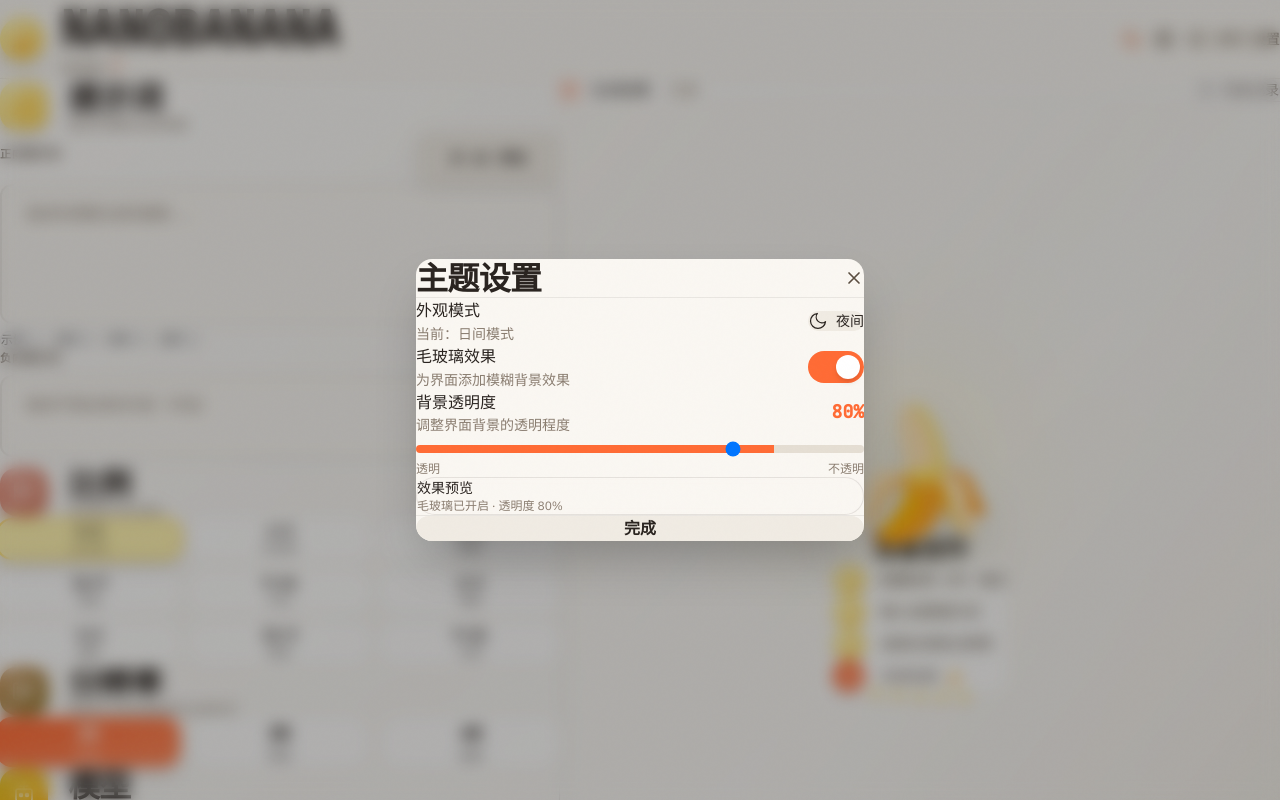
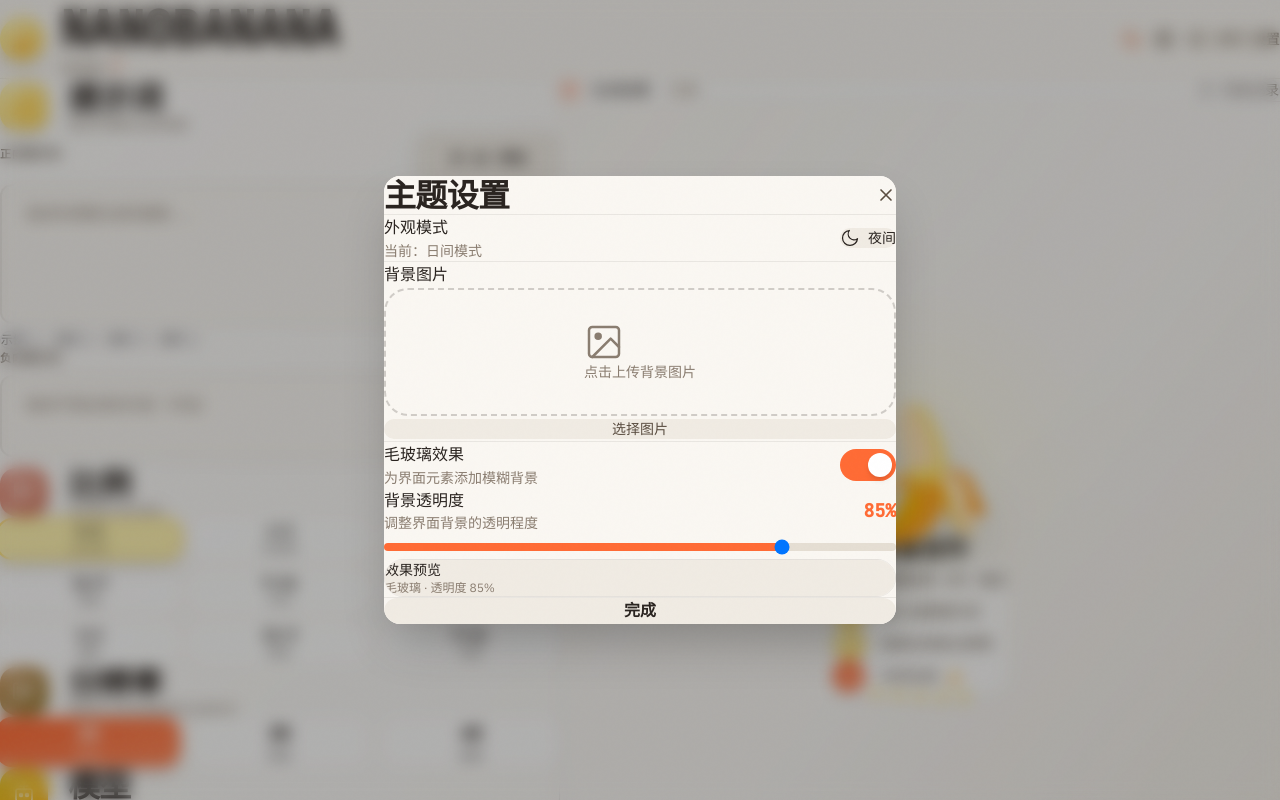
Before and after one commit to tebiesu/firstGit, a Next.js app in the folder nanobanana/: page / in a window 1280 px wide. Both pictures are taken after a click on the button 1164 px from the left and 38 px from the top of the page. Shown: the top 800 px of the page. Built offline with nearby package versions, Linux system fonts and the light colour scheme.

Commit message:
feat: 背景图片上传和毛玻璃透明度设置
- 新增背景图片上传功能（支持拖拽或点击上传）
- 背景图片自动存储到 localStorage（Base64）
- 新增背景模糊滑块控制
- 毛玻璃效果和透明度应用到整个界面
- 实时预览效果

```diff
--- a/nanobanana/src/app/page.tsx
+++ b/nanobanana/src/app/page.tsx
@@ -8,6 +8,7 @@ import ImageDisplay from '@/components/ImageDisplay';
 import PromptOptimizer from '@/components/PromptOptimizer';
 import ThemeSettingsPanel from '@/components/ThemeSettingsPanel';
 import { saveImage, type StoredImage } from '@/lib/imageStorage';
+import { useTheme } from '@/contexts/ThemeContext';
 
 export type ApiFormat = 'images' | 'chat';
 
@@ -400,13 +401,41 @@ export default function Home() {
     setParams(prev => ({ ...prev, prompt }));
   };
 
+  // 获取主题设置
+  const { settings } = useTheme();
+
   return (
-    <div className="min-h-screen flex flex-col bg-gradient-to-br from-[var(--color-bg-primary)] via-[var(--color-bg-secondary)] to-[var(--color-bg-primary)]">
-      <Header
-        onApiClick={() => setShowApiPanel(!showApiPanel)}
-        isApiConfigured={!!apiConfig.endpoint && !!apiConfig.apiKey}
-        onThemeClick={() => setShowThemeSettings(true)}
+    <div className="min-h-screen flex flex-col relative">
+      {/* 背景图片层 */}
+      {settings.backgroundImage && (
+        <div
+          className="fixed inset-0 bg-cover bg-center transition-all duration-500"
+          style={{
+            backgroundImage: `url(${settings.backgroundImage})`,
+            filter: `blur(${settings.backgroundBlur}px)`,
+            transform: `scale(${settings.backgroundScale / 100})`
+          }}
+        />
+      )}
+
+      {/* 渐变背景层 */}
+      <div
+        className="fixed inset-0 transition-opacity duration-300"
+        style={{
+          background: settings.backgroundImage
+            ? `linear-gradient(135deg, rgba(var(--color-bg-primary-rgb, 250, 247, 242), ${settings.transparency / 100}) 0%, rgba(var(--color-bg-secondary-rgb, 240, 235, 227), ${settings.transparency / 100}) 100%)`
+            : 'linear-gradient(135deg, var(--color-bg-primary) 0%, var(--color-bg-secondary) 100%)',
+          backdropFilter: settings.glassEffect ? 'blur(var(--glass-blur, 16px))' : 'none'
+        }}
       />
+
+      {/* 内容层 */}
+      <div className="relative z-10 flex flex-col min-h-screen">
+        <Header
+          onApiClick={() => setShowApiPanel(!showApiPanel)}
+          isApiConfigured={!!apiConfig.endpoint && !!apiConfig.apiKey}
+          onThemeClick={() => setShowThemeSettings(true)}
+        />
 
       <main className="flex-1 flex flex-col lg:flex-row gap-0">
         {/* Left Panel - Controls */}
@@ -484,6 +513,7 @@ export default function Home() {
         isOpen={showThemeSettings}
         onClose={() => setShowThemeSettings(false)}
       />
+      </div>
     </div>
   );
 }
--- a/nanobanana/src/components/ThemeSettingsPanel.tsx
+++ b/nanobanana/src/components/ThemeSettingsPanel.tsx
@@ -1,5 +1,6 @@
 'use client';
 
+import { useRef } from 'react';
 import { useTheme } from '@/contexts/ThemeContext';
 import { Icons } from './Icons';
 
@@ -10,8 +11,39 @@ interface ThemeSettingsPanelProps {
 
 export default function ThemeSettingsPanel({ isOpen, onClose }: ThemeSettingsPanelProps) {
   const { theme, toggleTheme, settings, updateSettings } = useTheme();
+  const fileInputRef = useRef<HTMLInputElement>(null);
 
   if (!isOpen) return null;
+
+  // 处理图片上传
+  const handleImageUpload = (e: React.ChangeEvent<HTMLInputElement>) => {
+    const file = e.target.files?.[0];
+    if (!file) return;
+
+    // 检查文件类型
+    if (!file.type.startsWith('image/')) {
+      alert('请选择图片文件');
+      return;
+    }
+
+    // 检查文件大小 (最大 5MB)
+    if (file.size > 5 * 1024 * 1024) {
+      alert('图片大小不能超过 5MB');
+      return;
+    }
+
+    const reader = new FileReader();
+    reader.onload = (event) => {
+      const result = event.target?.result as string;
+      updateSettings({ backgroundImage: result });
+    };
+    reader.readAsDataURL(file);
+  };
+
+  // 清除背景图片
+  const clearBackgroundImage = () => {
+    updateSettings({ backgroundImage: '' });
+  };
 
   return (
     <div className="fixed inset-0 z-[100] flex items-center justify-center">
@@ -23,7 +55,7 @@ export default function ThemeSettingsPanel({ isOpen, onClose }: ThemeSettingsPan
 
       {/* Panel */}
       <div
-        className="relative w-full max-w-md mx-4 rounded-2xl shadow-2xl animate-fade-scale overflow-hidden"
+        className="relative w-full max-w-lg mx-4 rounded-2xl shadow-2xl animate-fade-scale overflow-hidden max-h-[90vh] overflow-y-auto"
         style={{
           backgroundColor: 'var(--color-bg-primary)',
           border: '1px solid var(--border-light)'
@@ -31,8 +63,11 @@ export default function ThemeSettingsPanel({ isOpen, onClose }: ThemeSettingsPan
       >
         {/* Header */}
         <div
-          className="flex items-center justify-between px-6 py-4 border-b"
-          style={{ borderColor: 'rgba(42, 36, 32, 0.08)' }}
+          className="sticky top-0 z-10 flex items-center justify-between px-6 py-4 border-b backdrop-blur-sm"
+          style={{
+            borderColor: 'rgba(42, 36, 32, 0.08)',
+            backgroundColor: 'rgba(var(--color-bg-primary-rgb, 250, 247, 242), 0.9)'
+          }}
         >
           <h2
             className="text-lg font-bold font-mono"
@@ -84,6 +119,117 @@ export default function ThemeSettingsPanel({ isOpen, onClose }: ThemeSettingsPan
             </button>
           </div>
 
+          {/* 分割线 */}
+          <div className="border-t" style={{ borderColor: 'rgba(42, 36, 32, 0.08)' }} />
+
+          {/* 背景图片 */}
+          <div>
+            <div
+              className="font-medium mb-3"
+              style={{ color: 'var(--color-text-primary)' }}
+            >
+              背景图片
+            </div>
+
+            {/* 图片预览 */}
+            {settings.backgroundImage ? (
+              <div className="relative group">
+                <div
+                  className="w-full h-32 rounded-xl bg-cover bg-center border"
+                  style={{
+                    backgroundImage: `url(${settings.backgroundImage})`,
+                    borderColor: 'rgba(42, 36, 32, 0.1)'
+                  }}
+                />
+                <button
+                  onClick={clearBackgroundImage}
+                  className="absolute top-2 right-2 p-2 bg-black/50 rounded-lg opacity-0 group-hover:opacity-100 transition-opacity duration-200"
+                  title="移除背景"
+                >
+                  <div className="w-4 h-4 text-white">{Icons.trash}</div>
+                </button>
+              </div>
+            ) : (
+              <div
+                className="w-full h-32 rounded-xl border-2 border-dashed flex items-center justify-center cursor-pointer hover:border-[var(--color-accent-highlight)] transition-colors duration-200"
+                style={{ borderColor: 'rgba(42, 36, 32, 0.2)' }}
+                onClick={() => fileInputRef.current?.click()}
+              >
+                <div className="text-center">
+                  <div className="w-10 h-10 mx-auto mb-2" style={{ color: 'var(--color-text-muted)' }}>
+                    {Icons.image}
+                  </div>
+                  <div style={{ color: 'var(--color-text-muted)' }} className="text-sm">
+                    点击上传背景图片
+                  </div>
+                </div>
+              </div>
+            )}
+
+            {/* 隐藏的文件输入 */}
+            <input
+              ref={fileInputRef}
+              type="file"
+              accept="image/*"
+              onChange={handleImageUpload}
+              className="hidden"
+            />
+
+            {/* 上传按钮 */}
+            <button
+              onClick={() => fileInputRef.current?.click()}
+              className="w-full mt-3 py-2.5 rounded-xl font-mono text-sm transition-all duration-300"
+              style={{
+                backgroundColor: 'var(--color-bg-secondary)',
+                color: 'var(--color-text-secondary)'
+              }}
+            >
+              {settings.backgroundImage ? '更换图片' : '选择图片'}
+            </button>
+          </div>
+
+          {/* 背景模糊 */}
+          {settings.backgroundImage && (
+            <div>
+              <div className="flex items-center justify-between mb-3">
+                <div>
+                  <div
+                    className="font-medium"
+                    style={{ color: 'var(--color-text-primary)' }}
+                  >
+                    背景模糊
+                  </div>
+                  <div
+                    className="text-sm mt-1"
+                    style={{ color: 'var(--color-text-muted)' }}
+                  >
+                    模糊背景图片
+                  </div>
+                </div>
+                <span
+                  className="font-mono text-lg font-bold"
+                  style={{ color: 'var(--color-accent-highlight)' }}
+                >
+                  {settings.backgroundBlur}px
+                </span>
+              </div>
+              <input
+                type="range"
+                min="0"
+                max="20"
+                value={settings.backgroundBlur}
+                onChange={(e) => updateSettings({ backgroundBlur: parseInt(e.target.value) })}
+                className="w-full h-2 rounded-full appearance-none cursor-pointer"
+                style={{
+                  background: `linear-gradient(to right, var(--color-accent-highlight) ${settings.backgroundBlur / 20 * 100}%, var(--color-bg-tertiary) ${settings.backgroundBlur / 20 * 100}%)`
+                }}
+              />
+            </div>
+          )}
+
+          {/* 分割线 */}
+          <div className="border-t" style={{ borderColor: 'rgba(42, 36, 32, 0.08)' }} />
+
           {/* 毛玻璃效果 */}
           <div className="flex items-center justify-between">
             <div>
@@ -97,14 +243,17 @@ export default function ThemeSettingsPanel({ isOpen, onClose }: ThemeSettingsPan
                 className="text-sm mt-1"
                 style={{ color: 'var(--color-text-muted)' }}
               >
-                为界面添加模糊背景效果
+                为界面元素添加模糊背景
               </div>
             </div>
             <button
               onClick={() => updateSettings({ glassEffect: !settings.glassEffect })}
               className={`relative w-14 h-8 rounded-full transition-all duration-300 ${
-                settings.glassEffect ? 'bg-[var(--color-accent-highlight)]' : 'bg-gray-300'
+                settings.glassEffect ? '' : 'opacity-60'
               }`}
+              style={{
+                backgroundColor: settings.glassEffect ? 'var(--color-accent-highlight)' : 'var(--color-bg-tertiary)'
+              }}
             >
               <div
                 className={`absolute top-1 w-6 h-6 bg-white rounded-full shadow-md transition-all duration-300 ${
@@ -146,32 +295,38 @@ export default function ThemeSettingsPanel({ isOpen, onClose }: ThemeSettingsPan
               onChange={(e) => updateSettings({ transparency: parseInt(e.target.value) })}
               className="w-full h-2 rounded-full appearance-none cursor-pointer"
               style={{
-                background: `linear-gradient(to right, var(--color-accent-highlight) ${settings.transparency}%, var(--color-bg-tertiary) ${settings.transparency}%)`
+                background: `linear-gradient(to right, var(--color-accent-highlight) ${(settings.transparency - 30) / 70 * 100}%, var(--color-bg-tertiary) ${(settings.transparency - 30) / 70 * 100}%)`
               }}
             />
-            <div className="flex justify-between mt-2">
-              <span
-                className="text-xs"
-                style={{ color: 'var(--color-text-muted)' }}
-              >
-                透明
-              </span>
-              <span
-                className="text-xs"
-                style={{ color: 'var(--color-text-muted)' }}
-              >
-                不透明
-              </span>
-            </div>
           </div>
 
           {/* 预览 */}
           <div
-            className="p-4 rounded-xl border transition-all duration-300"
+            className="relative overflow-hidden rounded-xl border transition-all duration-300"
             style={{
-              backgroundColor: `rgba(var(--preview-bg, 250, 247, 242), ${settings.transparency / 100})`,
-              backdropFilter: settings.glassEffect ? 'blur(16px)' : 'none',
               borderColor: 'rgba(42, 36, 32, 0.1)'
+            }}
+          >
+            {/* 背景层 */}
+            {settings.backgroundImage && (
+              <div
+                className="absolute inset-0 bg-cover bg-center"
+                style={{
+                  backgroundImage: `url(${settings.backgroundImage})`,
+                  filter: `blur(${settings.backgroundBlur}px)`,
+                  transform: `scale(${settings.backgroundScale / 100})`
+                }}
+              />
+            )}
+
+            {/* 内容层 */}
+            <div
+              className="relative p-4 transition-all duration-300"
+              style={{
+                backgroundColor: settings.backgroundImage
+                  ? `rgba(var(--color-bg-primary-rgb, 250, 247, 242), ${settings.transparency / 100})`
+                  : 'var(--color-bg-secondary)',
+                backdropFilter: settings.glassEffect ? 'blur(16px)' : 'none'
               }}
             >
               <div
@@ -184,15 +339,20 @@ export default function ThemeSettingsPanel({ isOpen, onClose }: ThemeSettingsPan
                 className="text-xs mt-1"
                 style={{ color: 'var(--color-text-muted)' }}
               >
-              {settings.glassEffect ? '毛玻璃已开启' : '毛玻璃已关闭'} · 透明度 {settings.transparency}%
+                {settings.glassEffect ? '毛玻璃' : '无毛玻璃'} · 透明度 {settings.transparency}%
+                {settings.backgroundImage && ` · 背景模糊 ${settings.backgroundBlur}px`}
+              </div>
             </div>
           </div>
         </div>
 
         {/* Footer */}
         <div
-          className="px-6 py-4 border-t"
-          style={{ borderColor: 'rgba(42, 36, 32, 0.08)' }}
+          className="sticky bottom-0 px-6 py-4 border-t backdrop-blur-sm"
+          style={{
+            borderColor: 'rgba(42, 36, 32, 0.08)',
+            backgroundColor: 'rgba(var(--color-bg-primary-rgb, 250, 247, 242), 0.9)'
+          }}
         >
           <button
             onClick={onClose}
--- a/nanobanana/src/contexts/ThemeContext.tsx
+++ b/nanobanana/src/contexts/ThemeContext.tsx
@@ -5,8 +5,11 @@ import { createContext, useContext, useEffect, useState, ReactNode } from 'react
 type Theme = 'light' | 'dark';
 
 interface ThemeSettings {
-  glassEffect: boolean;    // 毛玻璃效果
-  transparency: number;    // 透明度 0-100
+  glassEffect: boolean;      // 毛玻璃效果
+  transparency: number;      // 透明度 0-100
+  backgroundImage: string;   // 背景图片 URL
+  backgroundBlur: number;    // 背景模糊程度 0-20
+  backgroundScale: number;   // 背景缩放 100-200
 }
 
 interface ThemeContextType {
@@ -21,7 +24,10 @@ const ThemeContext = createContext<ThemeContextType | undefined>(undefined);
 
 const DEFAULT_SETTINGS: ThemeSettings = {
   glassEffect: true,
-  transparency: 80,
+  transparency: 85,
+  backgroundImage: '',
+  backgroundBlur: 0,
+  backgroundScale: 100,
 };
 
 export function ThemeProvider({ children }: { children: ReactNode }) {
@@ -46,7 +52,8 @@ export function ThemeProvider({ children }: { children: ReactNode }) {
 
     if (savedSettings) {
       try {
-        setSettings(JSON.parse(savedSettings));
+        const parsed = JSON.parse(savedSettings);
+        setSettings({ ...DEFAULT_SETTINGS, ...parsed });
       } catch {
         // Ignore parse errors
       }
@@ -68,7 +75,7 @@ export function ThemeProvider({ children }: { children: ReactNode }) {
     localStorage.setItem('nanobanana-theme', theme);
   }, [theme, mounted]);
 
-  // 设置变化时保存
+  // 设置变化时保存并应用
   useEffect(() => {
     if (!mounted) return;
     localStorage.setItem('nanobanana-theme-settings', JSON.stringify(settings));
@@ -77,6 +84,8 @@ export function ThemeProvider({ children }: { children: ReactNode }) {
     const root = document.documentElement;
     root.style.setProperty('--glass-blur', settings.glassEffect ? '16px' : '0px');
     root.style.setProperty('--bg-opacity', String(settings.transparency / 100));
+    root.style.setProperty('--bg-blur', `${settings.backgroundBlur}px`);
+    root.style.setProperty('--bg-scale', `${settings.backgroundScale}%`);
   }, [settings, mounted]);
 
   const toggleTheme = () => {
```
Lines whose indentation alone changed are shown as unchanged.
